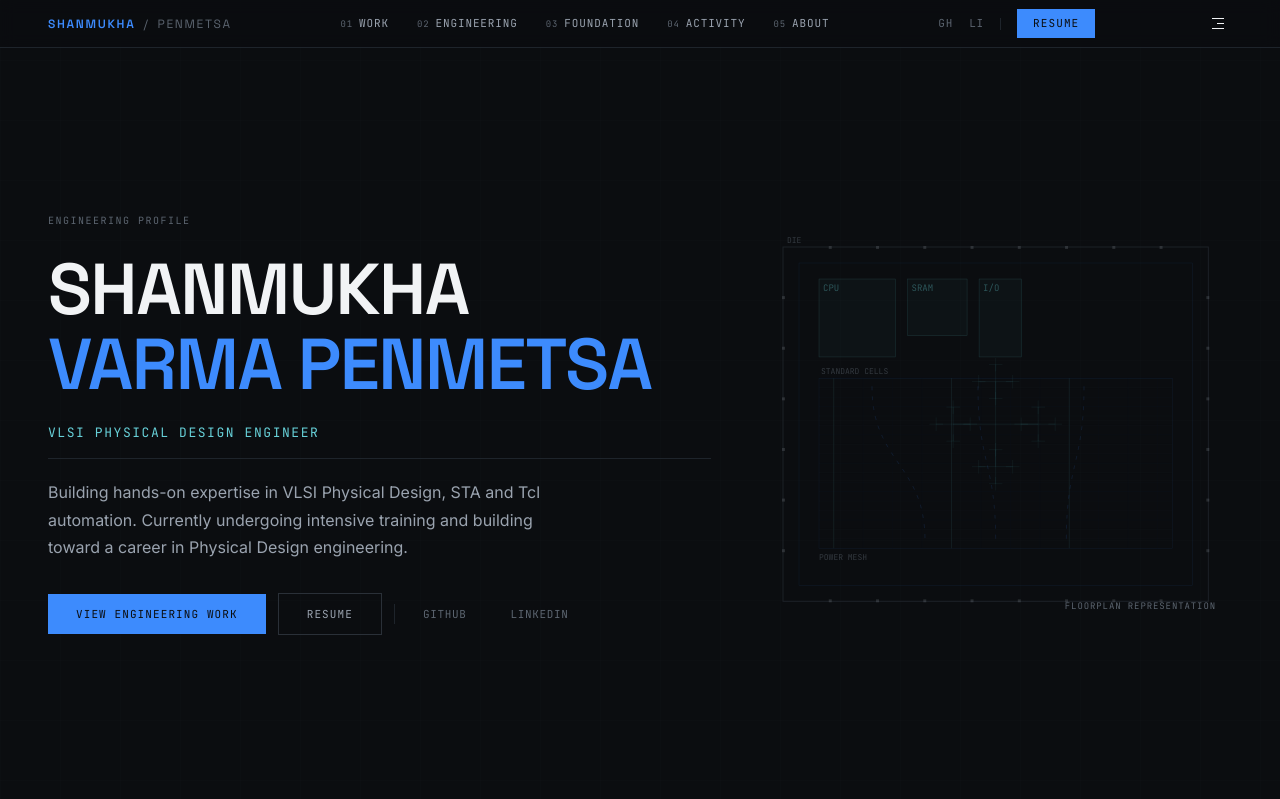
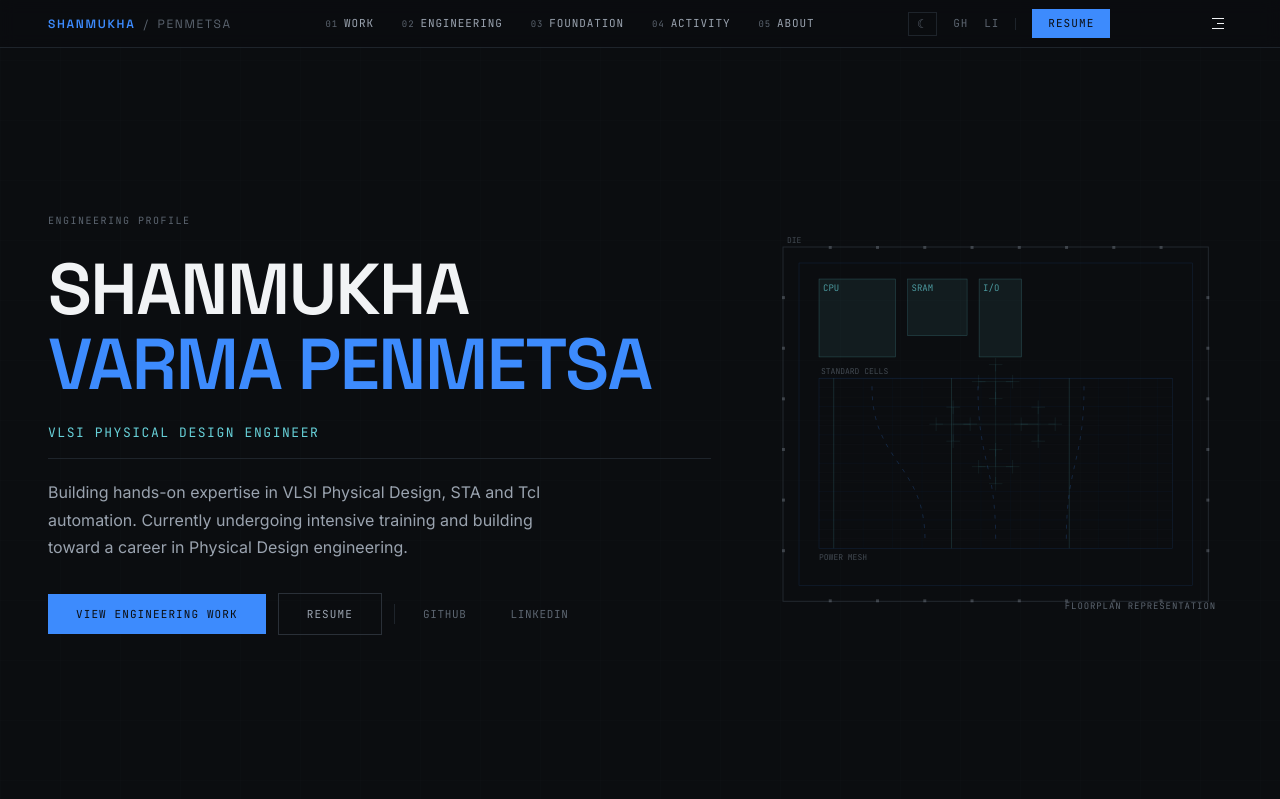
Before and after one commit to shanmukhavarma007/Portfolio-PD, a Next.js app: page / in a window 1280 px wide. Shown: the top 799 px of the page. Built offline with nearby package versions, Linux system fonts and the light colour scheme.

Commit message:
3rd commit

```diff
--- a/src/app/globals.css
+++ b/src/app/globals.css
@@ -20,6 +20,58 @@
   --font-display: "Space Grotesk", system-ui, sans-serif;
   --font-body: "Inter", system-ui, sans-serif;
   --font-mono: "JetBrains Mono", ui-monospace, monospace;
+
+  /* Floorplan canvas colors — dark theme (visible hierarchy, dark aesthetic) */
+  --fp-die: #2A3038CC;
+  --fp-accent-dim: #3D8BFD28;
+  --fp-accent-border: #3D8BFD30;
+  --fp-cell-row: #3D8BFD22;
+  --fp-cell-line: #2A303866;
+  --fp-route-clock: #67D0D840;
+  --fp-route-line: #3D8BFD1A;
+  --fp-htree: #67D0D835;
+  --fp-timing: #3D8BFD40;
+  --fp-mesh: #2A303890;
+  --fp-pin: #9AA3AF50;
+  --fp-label: #5C6570B0;
+  --fp-macro-border: #67D0D855;
+  --fp-macro-fill: #67D0D814;
+  --fp-macro-label: #67D0D8B0;
+}
+
+[data-theme="light"] {
+  --bg: #F5F6F8;
+  --surface-1: #FFFFFF;
+  --surface-2: #F0F1F4;
+  --surface-3: #E8E9EC;
+  --surface-4: #DDDFE3;
+  --border: #D0D3D8;
+  --border-subtle: #E2E4E8;
+  --text: #1A1D23;
+  --text-secondary: #4A5060;
+  --text-muted: #8890A0;
+  --accent: #1A6AD4;
+  --accent-secondary: #247D85;
+  --success: #1E8F42;
+  --warning: #B58535;
+  --error: #E04540;
+
+  /* Floorplan canvas colors — light theme (clear contrast on light background) */
+  --fp-die: #2A3038E8;
+  --fp-accent-dim: #1A6AD420;
+  --fp-accent-border: #1A6AD445;
+  --fp-cell-row: #1A6AD430;
+  --fp-cell-line: #C0C5CCA0;
+  --fp-route-clock: #247D8560;
+  --fp-route-line: #1A6AD428;
+  --fp-htree: #247D8550;
+  --fp-timing: #1A6AD460;
+  --fp-mesh: #C8CCD4B0;
+  --fp-pin: #8890A065;
+  --fp-label: #5C6570E0;
+  --fp-macro-border: #247D8580;
+  --fp-macro-fill: #247D851A;
+  --fp-macro-label: #247D85E0;
 }
 
 html {
@@ -28,6 +80,13 @@ html {
   font-family: var(--font-body);
   -webkit-font-smoothing: antialiased;
   -moz-osx-font-smoothing: grayscale;
+}
+
+html.theme-ready,
+html.theme-ready *,
+html.theme-ready *::before,
+html.theme-ready *::after {
+  transition: background-color 0.25s ease, color 0.25s ease, border-color 0.25s ease, box-shadow 0.25s ease, outline-color 0.25s ease;
 }
 
 body {
@@ -159,3 +218,25 @@ body {
 .nav-link:hover::after {
   width: 100%;
 }
+
+/* Chip visualization — no global opacity; per-layer contrast via --fp-* tokens */
+
+/* Nav stacking context — ensures header is above all page content */
+.site-nav {
+  position: fixed;
+  z-index: 100;
+  isolation: isolate;
+}
+
+/* Mobile overlay — explicitly below nav */
+.site-nav-overlay {
+  position: fixed;
+  z-index: 99;
+}
+
+/* Hamburger / X button — above overlay within nav context */
+.site-nav-hamburger {
+  position: relative;
+  z-index: 10;
+  pointer-events: auto;
+}
--- a/src/components/About.tsx
+++ b/src/components/About.tsx
@@ -1,7 +1,8 @@
 "use client";
 
 const METADATA = [
-  { label: "EDUCATION", value: "ECE" },
+  { label: "EDUCATION", value: "B.Tech — ECE · 2026\nVignan\u2019s Institute of Information Technology" },
+  { label: "TRAINING", value: "Currently undergoing intensive VLSI Physical Design training at Sumedha IT" },
   { label: "CURRENT FOCUS", value: "VLSI PHYSICAL DESIGN" },
   { label: "INTERESTS", value: "Physical Design · STA · Automation" },
   { label: "STATUS", value: "Intensive Training" },
@@ -97,6 +98,7 @@ export function About() {
                   fontFamily: "var(--font-body)",
                   fontSize: "14px",
                   color: "var(--text)",
+                  whiteSpace: "pre-line",
                 }}
               >
                 {item.value}
--- a/src/components/ChipVisualization.tsx
+++ b/src/components/ChipVisualization.tsx
@@ -1,11 +1,15 @@
 "use client";
 
-import { useEffect, useRef } from "react";
+import { useEffect, useRef, useCallback } from "react";
+
+function cssVar(el: HTMLElement, name: string, fallback: string): string {
+  return getComputedStyle(el).getPropertyValue(name).trim() || fallback;
+}
 
 export function ChipVisualization() {
   const canvasRef = useRef<HTMLCanvasElement>(null);
 
-  useEffect(() => {
+  const draw = useCallback(() => {
     const canvas = canvasRef.current;
     if (!canvas) return;
 
@@ -21,9 +25,22 @@ export function ChipVisualization() {
     const w = rect.width;
     const h = rect.height;
 
-    function draw() {
-      if (!ctx) return;
-      ctx.clearRect(0, 0, w, h);
+    // Read theme-aware floorplan colors (opacity baked into each variable)
+    const fpDie = cssVar(canvas, "--fp-die", "#2A303899");
+    const fpAccentDim = cssVar(canvas, "--fp-accent-dim", "#3D8BFD1F");
+    const fpAccentBorder = cssVar(canvas, "--fp-accent-border", "#3D8BFD1A");
+    const fpCellRow = cssVar(canvas, "--fp-cell-row", "#3D8BFD14");
+    const fpCellLine = cssVar(canvas, "--fp-cell-line", "#2A30384D");
+    const fpRouteClock = cssVar(canvas, "--fp-route-clock", "#67D0D826");
+    const fpRouteLine = cssVar(canvas, "--fp-route-line", "#3D8BFD0F");
+    const fpHtree = cssVar(canvas, "--fp-htree", "#67D0D820");
+    const fpTiming = cssVar(canvas, "--fp-timing", "#3D8BFD26");
+    const fpMesh = cssVar(canvas, "--fp-mesh", "#2A303866");
+    const fpPin = cssVar(canvas, "--fp-pin", "#9AA3AF33");
+    const fpLabel = cssVar(canvas, "--fp-label", "#5C657080");
+    const fpMacroBorder = cssVar(canvas, "--fp-macro-border", "#67D0D833");
+    const fpMacroFill = cssVar(canvas, "--fp-macro-fill", "#67D0D808");
+    const fpMacroLabel = cssVar(canvas, "--fp-macro-label", "#67D0D859");
 
     const pad = 24;
     const chipW = w - pad * 2;
@@ -31,18 +48,20 @@ export function ChipVisualization() {
     const cx = w / 2;
     const cy = h / 2;
 
-      // Chip outline
-      ctx.strokeStyle = "rgba(42, 48, 56, 0.6)";
+    ctx.clearRect(0, 0, w, h);
+
+    // Chip outline (die boundary)
+    ctx.strokeStyle = fpDie;
     ctx.lineWidth = 1;
     ctx.strokeRect(pad, pad, chipW, chipH);
 
     // Inner die boundary
     const dieInset = 16;
-      ctx.strokeStyle = "rgba(61, 139, 253, 0.12)";
+    ctx.strokeStyle = fpAccentBorder;
     ctx.lineWidth = 0.5;
     ctx.strokeRect(pad + dieInset, pad + dieInset, chipW - dieInset * 2, chipH - dieInset * 2);
 
-      // Macro blocks (top-left region)
+    // Macro blocks
     const macroX = pad + dieInset + 20;
     const macroY = pad + dieInset + 16;
     const macros = [
@@ -53,33 +72,33 @@ export function ChipVisualization() {
 
     let mx = macroX;
     macros.forEach((m) => {
-        ctx.strokeStyle = "rgba(103, 208, 216, 0.2)";
+      ctx.strokeStyle = fpMacroBorder;
       ctx.lineWidth = 0.5;
       ctx.strokeRect(mx, macroY, m.w, m.h);
-        ctx.fillStyle = "rgba(103, 208, 216, 0.03)";
+      ctx.fillStyle = fpMacroFill;
       ctx.fillRect(mx, macroY, m.w, m.h);
       ctx.font = '9px "JetBrains Mono", monospace';
-        ctx.fillStyle = "rgba(103, 208, 216, 0.35)";
+      ctx.fillStyle = fpMacroLabel;
       ctx.fillText(m.label, mx + 4, macroY + 12);
       mx += m.w + 12;
     });
 
-      // Standard cell region (large central area)
+    // Standard cell region
     const scX = pad + dieInset + 20;
     const scY = macroY + chipH * 0.28;
     const scW = chipW - dieInset * 2 - 40;
     const scH = chipH * 0.48;
 
-      ctx.strokeStyle = "rgba(61, 139, 253, 0.1)";
+    ctx.strokeStyle = fpAccentBorder;
     ctx.lineWidth = 0.5;
     ctx.strokeRect(scX, scY, scW, scH);
 
-      // Standard cell rows (horizontal lines)
+    // Standard cell rows
     const rowCount = 18;
     const rowH = scH / rowCount;
     for (let i = 0; i < rowCount; i++) {
       const y = scY + i * rowH;
-        ctx.strokeStyle = i % 3 === 0 ? "rgba(61, 139, 253, 0.08)" : "rgba(42, 48, 56, 0.3)";
+      ctx.strokeStyle = i % 3 === 0 ? fpCellRow : fpCellLine;
       ctx.lineWidth = 0.3;
       ctx.beginPath();
       ctx.moveTo(scX, y);
@@ -87,15 +106,13 @@ export function ChipVisualization() {
       ctx.stroke();
     }
 
-      // Routing lines (vertical, sparse)
+    // Routing lines
     const routeCount = 12;
     const routeSpacing = scW / routeCount;
     for (let i = 0; i < routeCount; i++) {
       const x = scX + i * routeSpacing + routeSpacing * 0.5;
       const isClock = i % 4 === 0;
-        ctx.strokeStyle = isClock
-          ? "rgba(103, 208, 216, 0.15)"
-          : "rgba(61, 139, 253, 0.06)";
+      ctx.strokeStyle = isClock ? fpRouteClock : fpRouteLine;
       ctx.lineWidth = isClock ? 0.6 : 0.3;
       ctx.beginPath();
       ctx.moveTo(x, scY);
@@ -103,12 +120,12 @@ export function ChipVisualization() {
       ctx.stroke();
     }
 
-      // Clock tree (H-tree pattern from center)
+    // Clock tree (H-tree)
     const treeDepth = 3;
     function drawHTree(x: number, y: number, size: number, depth: number) {
       if (depth === 0 || size < 4 || !ctx) return;
       const half = size / 2;
-        ctx.strokeStyle = `rgba(103, 208, 216, ${0.12 + depth * 0.03})`;
+      ctx.strokeStyle = fpHtree;
       ctx.lineWidth = 0.4;
       ctx.beginPath();
       ctx.moveTo(x - half, y);
@@ -123,8 +140,8 @@ export function ChipVisualization() {
     }
     drawHTree(cx, cy, Math.min(scW, scH) * 0.5, treeDepth);
 
-      // Timing paths (diagonal accent lines)
-      ctx.strokeStyle = "rgba(61, 139, 253, 0.15)";
+    // Timing paths
+    ctx.strokeStyle = fpTiming;
     ctx.lineWidth = 0.8;
     ctx.setLineDash([4, 6]);
     for (let i = 0; i < 3; i++) {
@@ -140,11 +157,11 @@ export function ChipVisualization() {
     }
     ctx.setLineDash([]);
 
-      // Bottom region (power mesh)
+    // Power mesh
     const pmY = scY + scH + 16;
     const pmH = chipH - dieInset * 2 - (pmY - (pad + dieInset)) - 16;
     if (pmH > 10) {
-        ctx.strokeStyle = "rgba(42, 48, 56, 0.4)";
+      ctx.strokeStyle = fpMesh;
       ctx.lineWidth = 0.3;
       for (let i = 0; i < 8; i++) {
         const y = pmY + (pmH / 8) * i;
@@ -154,7 +171,7 @@ export function ChipVisualization() {
         ctx.stroke();
       }
       for (let i = 0; i < 6; i++) {
-          const x = pad + dieInset + 20 + ((scW) / 6) * i;
+        const x = pad + dieInset + 20 + (scW / 6) * i;
         ctx.beginPath();
         ctx.moveTo(x, pmY);
         ctx.lineTo(x, pmY + pmH);
@@ -162,51 +179,48 @@ export function ChipVisualization() {
       }
     }
 
-      // Pin pads around the perimeter
+    // Pin pads
     const pinCount = 8;
     const pinSize = 3;
-      ctx.fillStyle = "rgba(154, 163, 175, 0.2)";
+    ctx.fillStyle = fpPin;
     for (let i = 0; i < pinCount; i++) {
       const spacing = chipW / (pinCount + 1);
-        // Top pins
       ctx.fillRect(pad + spacing * (i + 1) - pinSize / 2, pad - 1, pinSize, pinSize);
-        // Bottom pins
       ctx.fillRect(pad + spacing * (i + 1) - pinSize / 2, pad + chipH - pinSize + 1, pinSize, pinSize);
     }
     for (let i = 0; i < pinCount - 2; i++) {
       const spacing = chipH / (pinCount - 1);
-        // Left pins
       ctx.fillRect(pad - 1, pad + spacing * (i + 1) - pinSize / 2, pinSize, pinSize);
-        // Right pins
       ctx.fillRect(pad + chipW - pinSize + 1, pad + spacing * (i + 1) - pinSize / 2, pinSize, pinSize);
     }
 
     // Labels
     ctx.font = '8px "JetBrains Mono", monospace';
-      ctx.fillStyle = "rgba(92, 101, 112, 0.5)";
+    ctx.fillStyle = fpLabel;
     ctx.fillText("DIE", pad + 4, pad - 4);
     ctx.fillText("STANDARD CELLS", scX + 2, scY - 4);
     ctx.fillText("POWER MESH", pad + dieInset + 20, pmY - 4);
-    }
+  }, []);
 
+  useEffect(() => {
     draw();
 
-    const observer = new ResizeObserver(() => {
-      const r = canvas.getBoundingClientRect();
-      const d = window.devicePixelRatio || 1;
-      canvas.width = r.width * d;
-      canvas.height = r.height * d;
-      ctx?.scale(d, d);
-      draw();
-    });
-    observer.observe(canvas);
+    const observer = new ResizeObserver(() => draw());
+    observer.observe(canvasRef.current!);
 
-    return () => observer.disconnect();
-  }, []);
+    const onThemeChange = () => draw();
+    window.addEventListener("themechange", onThemeChange);
+
+    return () => {
+      observer.disconnect();
+      window.removeEventListener("themechange", onThemeChange);
+    };
+  }, [draw]);
 
   return (
     <canvas
       ref={canvasRef}
+      className="chip-canvas"
       style={{
         width: "100%",
         height: "100%",
--- a/src/components/EngineeringProfile.tsx
+++ b/src/components/EngineeringProfile.tsx
@@ -145,6 +145,8 @@ export function EngineeringProfile() {
           <div style={{ display: "flex", flexDirection: "column", gap: "0" }}>
             {[
               { label: "LOCATION", value: "Hyderabad, India" },
+              { label: "EDUCATION", value: "B.Tech — ECE · 2026\nVignan\u2019s Institute of Information Technology" },
+              { label: "TRAINING", value: "Currently undergoing intensive VLSI Physical Design training at Sumedha IT" },
               { label: "CURRENT FOCUS", value: "Physical Design · STA · EDA" },
               { label: "AUTOMATION", value: "Tcl · Linux · AWK" },
               { label: "EDA", value: "Cadence Innovus · Tempus · Genus · OpenLane" },
@@ -176,6 +178,7 @@ export function EngineeringProfile() {
                     fontFamily: "var(--font-body)",
                     fontSize: "14px",
                     color: "var(--text)",
+                    whiteSpace: "pre-line",
                   }}
                 >
                   {item.value}
--- a/src/components/Hero.tsx
+++ b/src/components/Hero.tsx
@@ -22,8 +22,8 @@ export function Hero() {
           position: "absolute",
           inset: 0,
           backgroundImage: `
-            linear-gradient(rgba(42, 48, 56, 0.15) 1px, transparent 1px),
-            linear-gradient(90deg, rgba(42, 48, 56, 0.15) 1px, transparent 1px)
+            linear-gradient(color-mix(in srgb, var(--border) 15%, transparent) 1px, transparent 1px),
+            linear-gradient(90deg, color-mix(in srgb, var(--border) 15%, transparent) 1px, transparent 1px)
           `,
           backgroundSize: "60px 60px",
           opacity: 0.4,
--- a/src/components/Nav.tsx
+++ b/src/components/Nav.tsx
@@ -1,6 +1,7 @@
 "use client";
 
 import { useState, useEffect } from "react";
+import { ThemeToggle } from "./ThemeToggle";
 
 const NAV_ITEMS = [
   { num: "01", label: "WORK", href: "#work" },
@@ -32,20 +33,19 @@ export function Nav() {
   return (
     <>
       <nav
+        className="site-nav"
         style={{
-          position: "fixed",
           top: 0,
           left: 0,
           right: 0,
-          zIndex: 100,
           height: "48px",
           display: "flex",
           alignItems: "center",
           justifyContent: "space-between",
           padding: "0 clamp(16px, 4vw, 48px)",
           background: scrolled
-            ? "rgba(11, 13, 16, 0.92)"
-            : "rgba(11, 13, 16, 0.6)",
+            ? "color-mix(in srgb, var(--bg) 92%, transparent)"
+            : "color-mix(in srgb, var(--bg) 60%, transparent)",
           backdropFilter: "blur(8px)",
           borderBottom: "1px solid var(--border-subtle)",
           transition: "background 0.3s ease",
@@ -112,6 +112,7 @@ export function Nav() {
 
         {/* Right: resume CTA (desktop) */}
         <div className="hidden md:flex" style={{ alignItems: "center", gap: "16px" }}>
+          <ThemeToggle />
           <a
             href="https://github.com/shanmukhavarma007"
             target="_blank"
@@ -182,9 +183,10 @@ export function Nav() {
 
         {/* Mobile menu button */}
         <button
-          className="md:hidden"
+          type="button"
+          className="md:hidden site-nav-hamburger"
           onClick={() => setMobileOpen(!mobileOpen)}
-          aria-label="Toggle navigation"
+          aria-label={mobileOpen ? "Close navigation menu" : "Open navigation menu"}
           style={{
             background: "none",
             border: "none",
@@ -236,11 +238,10 @@ export function Nav() {
       {/* Mobile overlay */}
       {mobileOpen && (
         <div
+          className="site-nav-overlay"
           style={{
-            position: "fixed",
             inset: 0,
-            zIndex: 99,
-            background: "rgba(11, 13, 16, 0.97)",
+            background: "color-mix(in srgb, var(--bg) 97%, transparent)",
             display: "flex",
             flexDirection: "column",
             justifyContent: "center",
@@ -287,6 +288,7 @@ export function Nav() {
               gap: "16px",
             }}
           >
+            <ThemeToggle />
             <div style={{ display: "flex", gap: "24px" }}>
               <a
                 href="https://github.com/shanmukhavarma007"
--- a/src/components/PDFlow.tsx
+++ b/src/components/PDFlow.tsx
@@ -169,7 +169,7 @@ export function PDFlow() {
                           : "1px solid var(--border)",
                         transition: "all 0.3s ease",
                         boxShadow: isActive
-                          ? "0 0 12px rgba(61, 139, 253, 0.3)"
+                          ? "0 0 12px color-mix(in srgb, var(--accent) 30%, transparent)"
                           : "none",
                         flexShrink: 0,
                       }}
@@ -296,9 +296,9 @@ export function PDFlow() {
                         fontSize: "9px",
                         letterSpacing: "0.08em",
                         color: "var(--accent-secondary)",
-                        background: "rgba(103, 208, 216, 0.08)",
+                        background: "color-mix(in srgb, var(--accent-secondary) 8%, transparent)",
                         padding: "4px 10px",
-                        border: "1px solid rgba(103, 208, 216, 0.15)",
+                        border: "1px solid color-mix(in srgb, var(--accent-secondary) 15%, transparent)",
                       }}
                     >
                       {c}
--- a/src/components/Projects.tsx
+++ b/src/components/Projects.tsx
@@ -137,9 +137,9 @@ export function Projects() {
                       fontFamily: "var(--font-mono)",
                       fontSize: "11px",
                       color: "var(--accent)",
-                      background: "rgba(61, 139, 253, 0.08)",
+                      background: "color-mix(in srgb, var(--accent) 8%, transparent)",
                       padding: "4px 10px",
-                      border: "1px solid rgba(61, 139, 253, 0.15)",
+                      border: "1px solid color-mix(in srgb, var(--accent) 15%, transparent)",
                     }}
                   >
                     {project.technology}
--- /dev/null
+++ b/src/components/ThemeToggle.tsx
@@ -0,0 +1,56 @@
+"use client";
+
+import { useState, useCallback } from "react";
+
+export function ThemeToggle({ className = "" }: { className?: string }) {
+  const [isLight, setIsLight] = useState(() => {
+    if (typeof document !== "undefined") {
+      return document.documentElement.getAttribute("data-theme") === "light";
+    }
+    return false;
+  });
+
+  const toggle = useCallback(() => {
+    const next = !isLight;
+    setIsLight(next);
+    document.documentElement.setAttribute("data-theme", next ? "light" : "dark");
+    try {
+      localStorage.setItem("theme", next ? "light" : "dark");
+    } catch {}
+    window.dispatchEvent(new Event("themechange"));
+  }, [isLight]);
+
+  return (
+    <button
+      onClick={toggle}
+      className={className}
+      aria-label={isLight ? "Switch to dark mode" : "Switch to light mode"}
+      style={{
+        background: "none",
+        border: "1px solid var(--border-subtle)",
+        padding: "5px 8px",
+        cursor: "pointer",
+        display: "flex",
+        alignItems: "center",
+        gap: "5px",
+        fontFamily: "var(--font-mono)",
+        fontSize: "11px",
+        color: "var(--text-muted)",
+        letterSpacing: "0.04em",
+        transition: "color 0.2s ease, border-color 0.2s ease",
+        lineHeight: 1,
+        flexShrink: 0,
+      }}
+      onMouseEnter={(e) => {
+        (e.currentTarget as HTMLElement).style.color = "var(--text)";
+        (e.currentTarget as HTMLElement).style.borderColor = "var(--border)";
+      }}
+      onMouseLeave={(e) => {
+        (e.currentTarget as HTMLElement).style.color = "var(--text-muted)";
+        (e.currentTarget as HTMLElement).style.borderColor = "var(--border-subtle)";
+      }}
+    >
+      <span style={{ fontSize: "12px" }}>{isLight ? "☀" : "☾"}</span>
+    </button>
+  );
+}
```
Also changed, not shown: src/app/layout.tsx (+8 -0 lines), src/components/LearningJourney.tsx (+4 -4 lines). Lines whose indentation alone changed are shown as unchanged.
